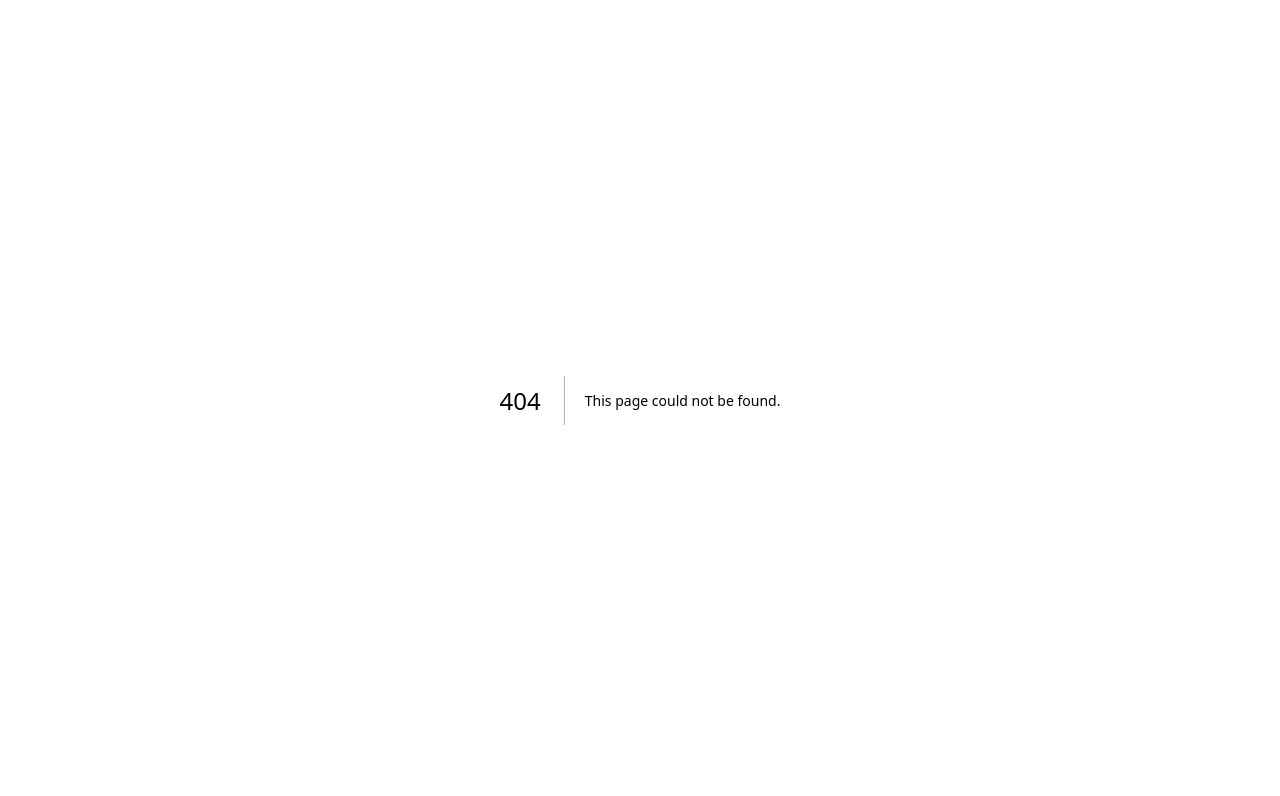
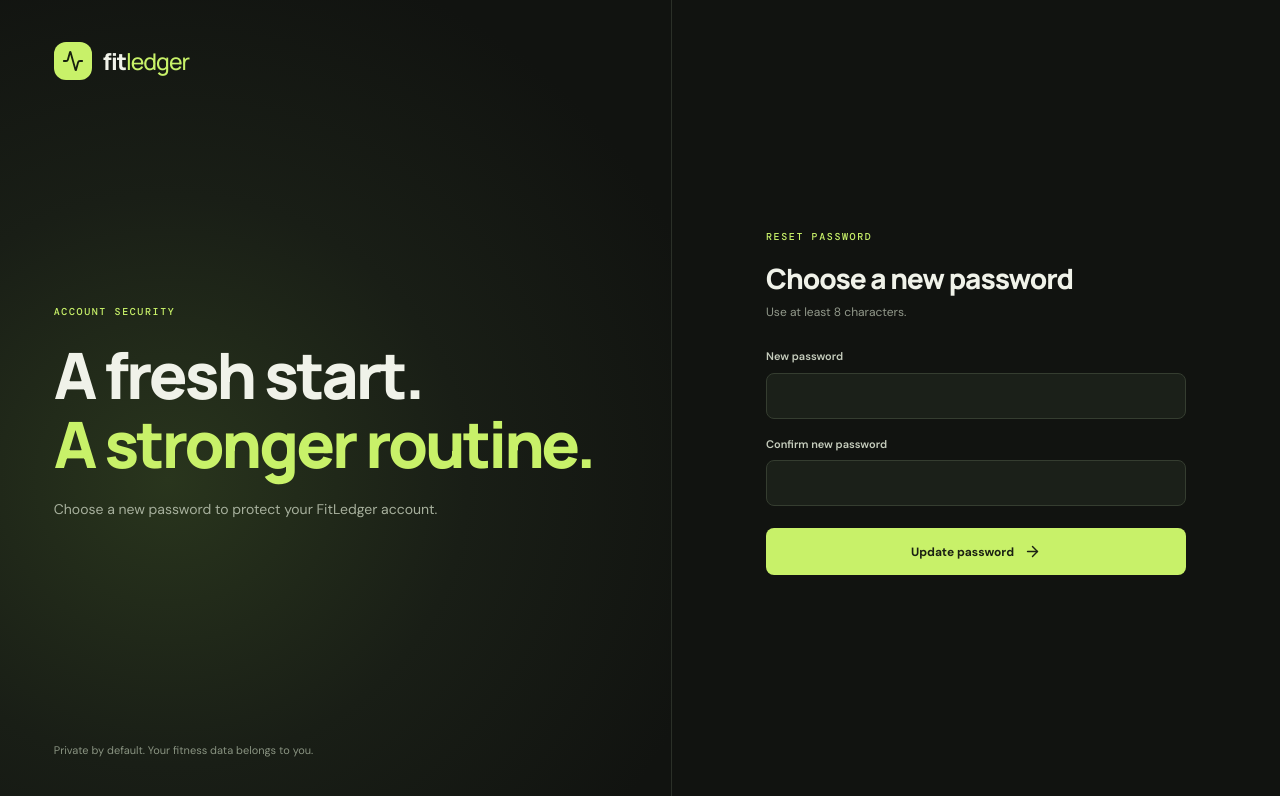
Before and after one commit to KEarlV/FitLedger, a Next.js app: page /reset-password in a window 1280 px wide. Before the commit this address had no page. Shown: the top 796 px of the page. Built offline with nearby package versions, Linux system fonts and the light colour scheme.

Commit message:
Add password reset completion screen

```diff
--- /dev/null
+++ b/src/app/reset-password/page.tsx
@@ -0,0 +1,22 @@
+"use client";
+
+import { FormEvent, useState } from "react";
+import { createClient } from "@/lib/supabase/client";
+import { Activity, ArrowRight } from "lucide-react";
+
+export default function ResetPasswordPage() {
+  const [password,setPassword]=useState("");
+  const [confirm,setConfirm]=useState("");
+  const [message,setMessage]=useState("");
+  const [busy,setBusy]=useState(false);
+  async function submit(event:FormEvent<HTMLFormElement>) {
+    event.preventDefault();
+    if(password!==confirm){setMessage("Your passwords do not match.");return;}
+    setBusy(true);setMessage("");
+    const {error}=await createClient().auth.updateUser({password});
+    setMessage(error?.message ?? "Password updated. You can now sign in with your new password.");
+    setBusy(false);
+    if(!error) window.setTimeout(()=>window.location.assign("/"),900);
+  }
+  return <main className="auth-shell"><section className="auth-visual"><div className="auth-brand"><div className="auth-mark"><Activity size={22}/></div><span>fit<span>ledger</span></span></div><div className="auth-message"><span className="auth-kicker">ACCOUNT SECURITY</span><h1>A fresh start.<br/><em>A stronger routine.</em></h1><p>Choose a new password to protect your FitLedger account.</p></div><div className="auth-visual-footer">Private by default. Your fitness data belongs to you.</div></section><section className="auth-form-wrap"><div className="auth-form-card"><div className="auth-mobile-brand"><div className="auth-mark"><Activity size={20}/></div> fit<span>ledger</span></div><span className="auth-kicker">RESET PASSWORD</span><h2>Choose a new password</h2><p className="auth-subtitle">Use at least 8 characters.</p><form onSubmit={submit}><label>New password<input required minLength={8} type="password" autoComplete="new-password" value={password} onChange={e=>setPassword(e.target.value)} /></label><label>Confirm new password<input required minLength={8} type="password" autoComplete="new-password" value={confirm} onChange={e=>setConfirm(e.target.value)} /></label>{message&&<div className="auth-message-box" role="status">{message}</div>}<button className="auth-submit" disabled={busy}>{busy?"Updating…":"Update password"} <ArrowRight size={17}/></button></form></div></section></main>;
+}
```
